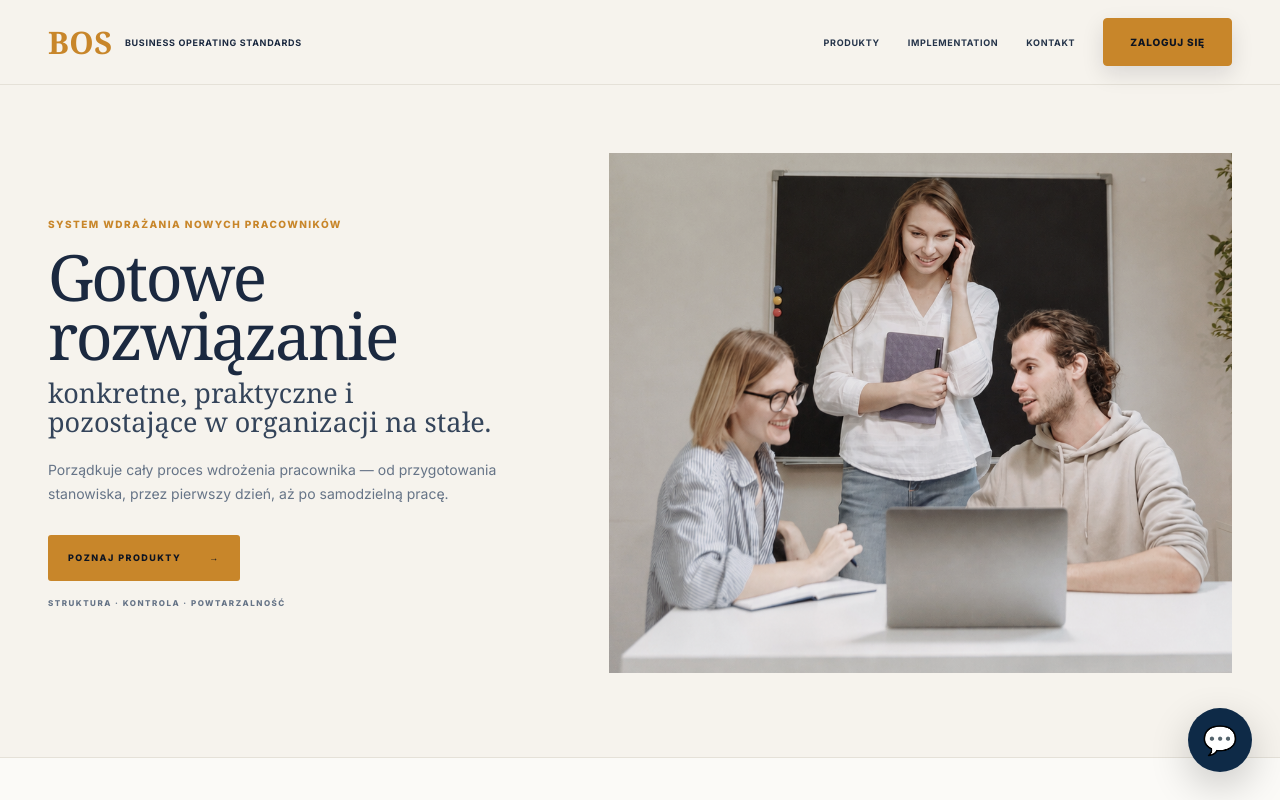
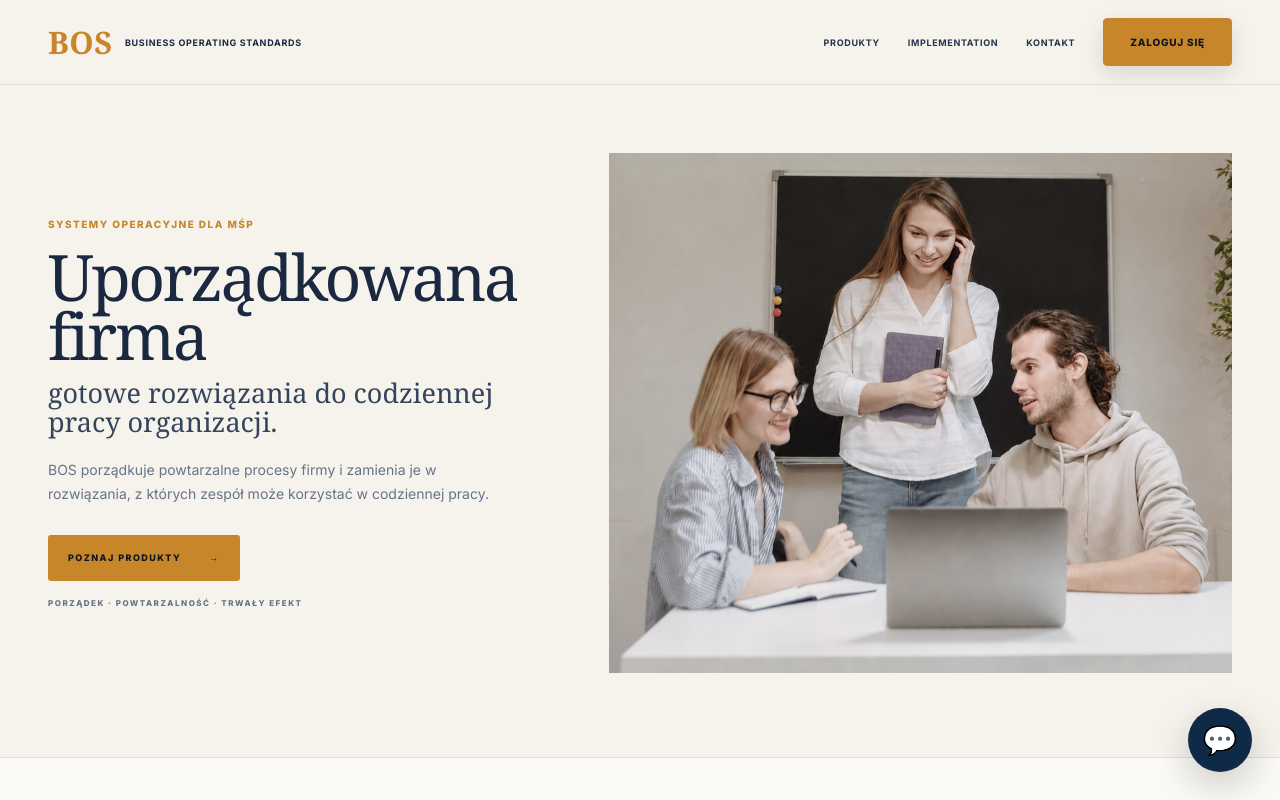
Before and after one commit to vernegroup/bos-platform, a Next.js app: page / in a window 1280 px wide. Shown: the top 800 px of the page. Built offline with nearby package versions, Linux system fonts and the light colour scheme.

Commit message:
HOME-01 step 3 reposition hero around BOS philosophy

```diff
--- a/app/page.tsx
+++ b/app/page.tsx
@@ -23,18 +23,17 @@ export default function HomePage() {
           <div className="bos-page-width bos-home-hero-grid">
             <div className="bos-home-hero-copy">
               <span className="bos-home-hero-kicker">
-                SYSTEM WDRAŻANIA NOWYCH PRACOWNIKÓW
+                SYSTEMY OPERACYJNE DLA MŚP
               </span>
 
-              <h1 id="bos-home-title">Gotowe rozwiązanie</h1>
+              <h1 id="bos-home-title">Uporządkowana firma</h1>
 
               <p className="bos-home-hero-lead">
-                konkretne, praktyczne i pozostające w organizacji na stałe.
+                gotowe rozwiązania do codziennej pracy organizacji.
               </p>
 
               <p className="bos-home-hero-description">
-                Porządkuje cały proces wdrożenia pracownika — od przygotowania
-                stanowiska, przez pierwszy dzień, aż po samodzielną pracę.
+                BOS porządkuje powtarzalne procesy firmy i zamienia je w rozwiązania, z których zespół może korzystać w codziennej pracy.
               </p>
 
               <div className="bos-home-hero-actions">
@@ -44,7 +43,7 @@ export default function HomePage() {
               </div>
 
               <div className="bos-home-hero-reference">
-                STRUKTURA · KONTROLA · POWTARZALNOŚĆ
+                PORZĄDEK · POWTARZALNOŚĆ · TRWAŁY EFEKT
               </div>
             </div>
 
```
